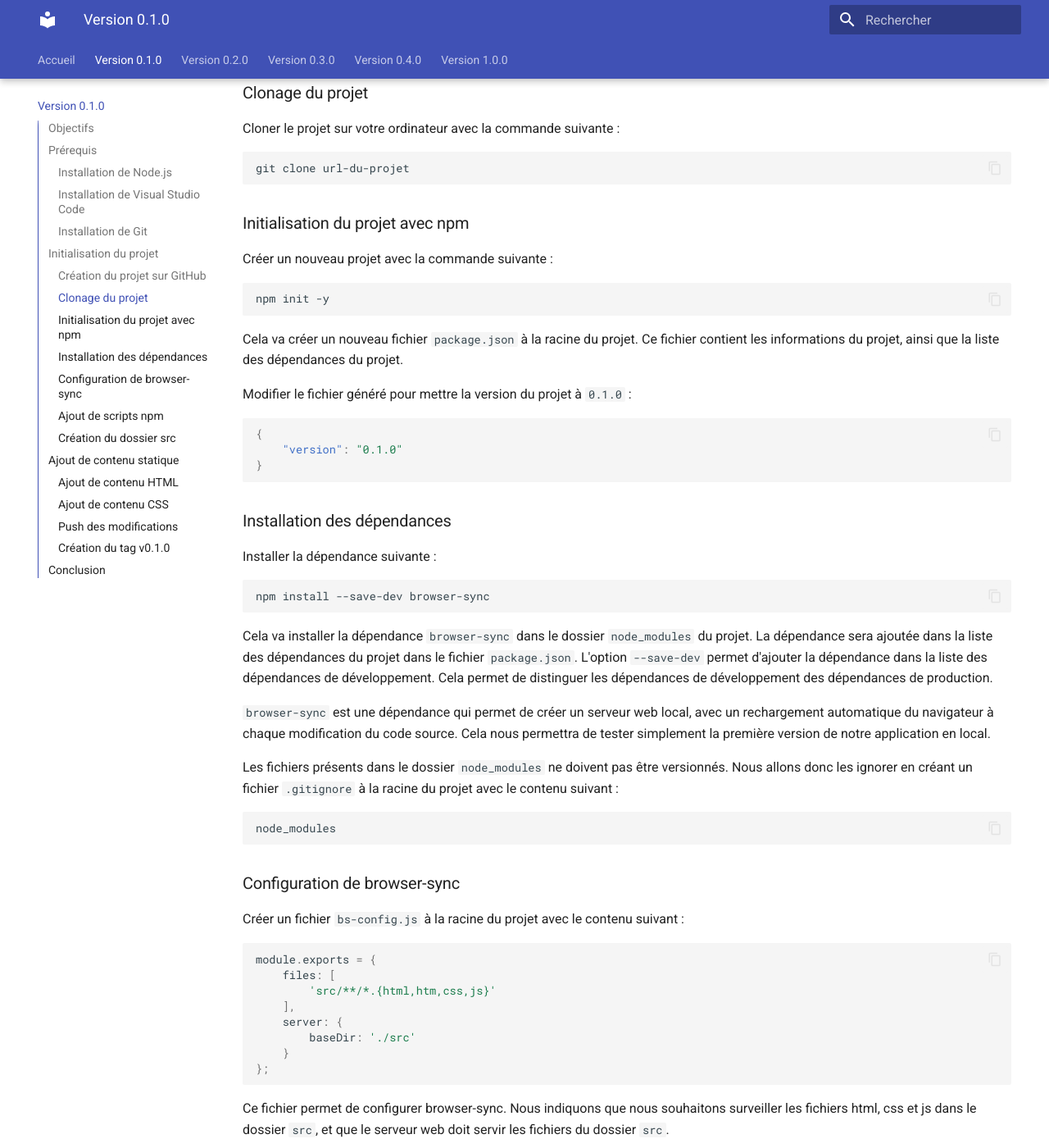
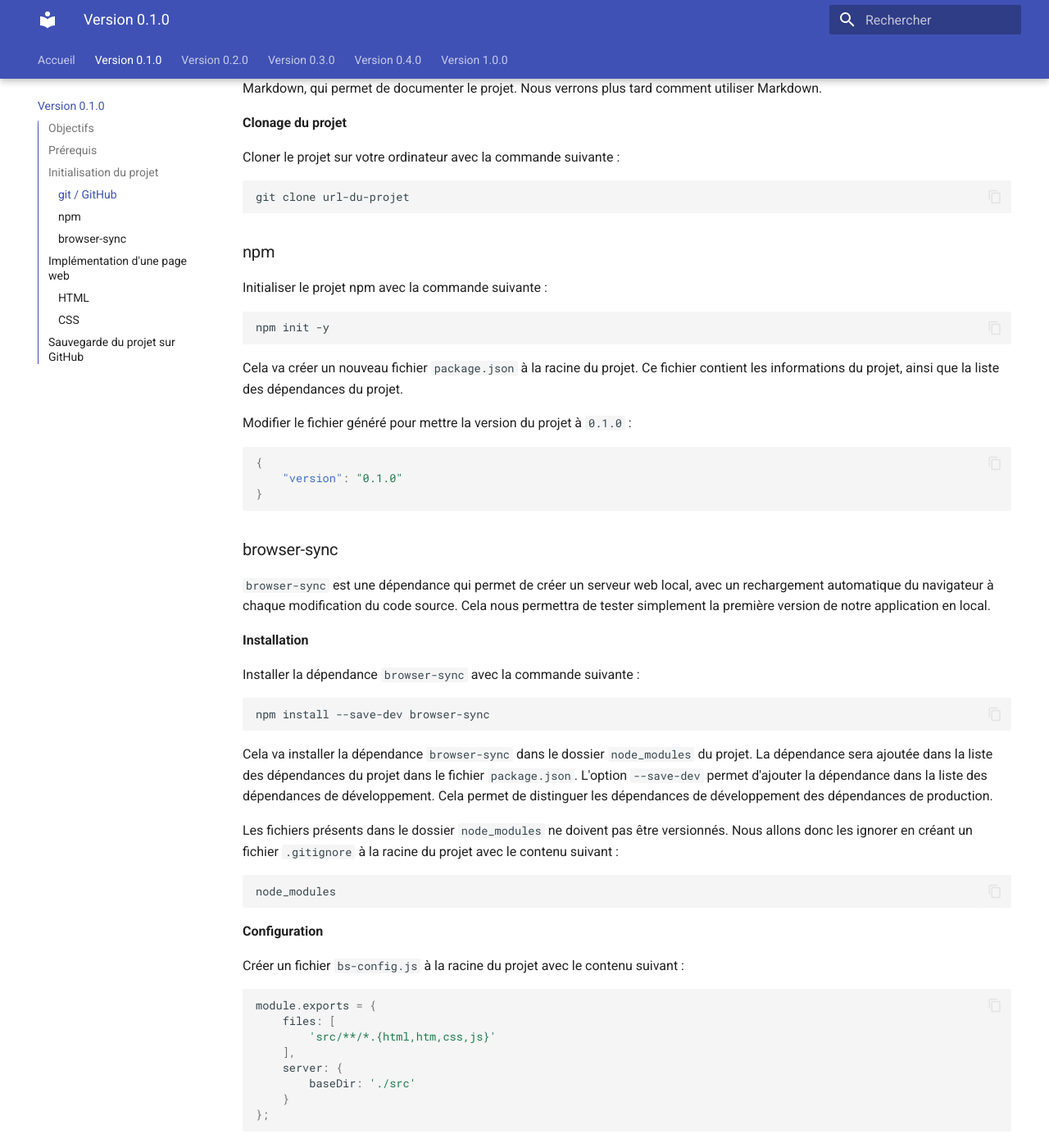
Before and after one commit to but-sd/guide-marvel-app, an MkDocs documentation site: the page built from docs/version-0.1.0.md, in a window 1280 px wide and 1400 px high, scrolled down 1662 px. Shown: the whole window at 82% size. Built offline with MkDocs 1.6.1 and Material for MkDocs 9.7.7, drawn with Linux system fonts in a browser that asks for light colours; some of the changed text lies outside the part shown.

Commit message:
rework version 0.1.0

````diff
--- a/docs/version-0.1.0.md
+++ b/docs/version-0.1.0.md
@@ -2,14 +2,16 @@
 
 ## Objectifs
 
-Dans cette première version 0.1.0, nous allons implémenter les fonctionnalités suivantes :
-
-- Utilisation de git pour gérer l'historique des modifications du projet
-- Utilisation de npm pour gérer les dépendances du projet
-- Implémentation d'une page web avec HTML, CSS et JavaScript
+- Initialisation du projet
+    - Utilisation de git pour gérer l'historique des modifications du projet
+    - Utilisation de npm pour gérer les dépendances du projet
+    - Utilisation de browser-sync pour créer un serveur web local
+- Implémentation d'une page web
     - Contenu statique de la page HTML (**H**yper**T**ext **M**arkup **L**anguage)
     - Application du style avec CSS (**C**ascading **S**tyle **S**heets)
-    - Ajout d'interactivité avec **J**ava**S**cript pour afficher les personnages de Marvel
+- Sauvegarde du projet sur GitHub
+
+Flow git de la version 0.1.0 :
 
 ```mermaid
 gitGraph
@@ -22,7 +24,7 @@
 
 ## Prérequis
 
-### Installation de Node.js
+**Installation de Node.js**
 
 Node.js est un environnement d'exécution JavaScript. Il permet d'exécuter du code JavaScript en dehors d'un navigateur web. Il est basé sur le moteur JavaScript V8 de Google, qui est le moteur JavaScript utilisé par le navigateur Chrome.
 
@@ -32,7 +34,7 @@
 
 Nous irons plus loin avec Node.js plus tard, pour utiliser des librairies JavaScript telles que React, qui est une librairie JavaScript développée par Facebook, qui permet de créer des interfaces utilisateur.
 
-### Installation de Visual Studio Code
+**Installation de Visual Studio Code**
 
 Visual Studio Code est un éditeur de code open source, développé par Microsoft. Il est disponible pour Windows, Mac et Linux.
 
@@ -40,7 +42,7 @@
 
 Visual Studio Code est un éditeur de code très complet, qui permet de développer dans de nombreux langages de programmation. Il est très utilisé par les développeurs JavaScript, car il permet d'installer des extensions pour améliorer l'expérience de développement. Nous verrons plus tard comment installer des extensions pour Visual Studio Code.
 
-### Installation de Git
+**Installation de Git**
 
 Git est un logiciel de gestion de versions décentralisé. Il permet de gérer l'historique des modifications d'un projet. Il est utilisé par GitHub, qui est un service web d'hébergement et de gestion de code source.
 
@@ -52,13 +54,15 @@
 
 ## Initialisation du projet
 
-### Création du projet sur GitHub
+### git / GitHub
+
+**Création du projet sur GitHub**
 
 Créer un nouveau projet sur [GitHub](https://github.com){:target="_blank"} avec le nom `marvel-app`. Cocher la case `Initialize this repository with a README`.
 
 Cela va créer un nouveau dépôt de code sur GitHub, avec un fichier README.md. Le fichier README.md est un fichier au format Markdown, qui permet de documenter le projet. Nous verrons plus tard comment utiliser Markdown.
 
-### Clonage du projet
+**Clonage du projet**
 
 Cloner le projet sur votre ordinateur avec la commande suivante :
 
@@ -66,9 +70,9 @@
 git clone url-du-projet
 ```
 
-### Initialisation du projet avec npm
+### npm
 
-Créer un nouveau projet avec la commande suivante :
+Initialiser le projet npm avec la commande suivante :
 
 ```bash
 npm init -y
@@ -84,9 +88,13 @@
 }
 ```
 
-### Installation des dépendances
+### browser-sync
 
-Installer la dépendance suivante :
+`browser-sync` est une dépendance qui permet de créer un serveur web local, avec un rechargement automatique du navigateur à chaque modification du code source. Cela nous permettra de tester simplement la première version de notre application en local.
+
+**Installation**
+
+Installer la dépendance `browser-sync` avec la commande suivante :
 
 ```bash
 npm install --save-dev browser-sync
@@ -94,7 +102,6 @@
 
 Cela va installer la dépendance `browser-sync` dans le dossier `node_modules` du projet. La dépendance sera ajoutée dans la liste des dépendances du projet dans le fichier `package.json`. L'option `--save-dev` permet d'ajouter la dépendance dans la liste des dépendances de développement. Cela permet de distinguer les dépendances de développement des dépendances de production.
 
-`browser-sync` est une dépendance qui permet de créer un serveur web local, avec un rechargement automatique du navigateur à chaque modification du code source. Cela nous permettra de tester simplement la première version de notre application en local.
 
 Les fichiers présents dans le dossier `node_modules` ne doivent pas être versionnés. Nous allons donc les ignorer en créant un fichier `.gitignore` à la racine du projet avec le contenu suivant :
 
@@ -102,7 +109,7 @@
 node_modules
 ```
 
-### Configuration de browser-sync
+**Configuration**
 
 Créer un fichier `bs-config.js` à la racine du projet avec le contenu suivant :
 
@@ -119,7 +126,7 @@
 
 Ce fichier permet de configurer browser-sync. Nous indiquons que nous souhaitons surveiller les fichiers html, css et js dans le dossier `src`, et que le serveur web doit servir les fichiers du dossier `src`.
 
-### Ajout de scripts npm
+**Exécution**
 
 Modifier le fichier `package.json` pour ajouter les scripts suivants :
 
@@ -136,8 +143,6 @@
 ```bash
 npm start
 ```
-
-### Création du dossier `src`
 
 Créer un dossier `src` à la racine du projet. Ce dossier contiendra le code source de notre application.
 
@@ -172,9 +177,9 @@
 git commit -m "Hello, World!"
 ```
 
-## Ajout de contenu statique
+## Implémentation d'une page web
 
-### Ajout de contenu HTML
+### HTML
 
 Modifier le fichier `index.html` pour mettre le contenu suivant :
 
@@ -215,7 +220,7 @@
 git commit -m "Add static content"
 ```
 
-### Ajout de contenu CSS
+### CSS
 
 Créer un fichier `src/style.css` avec le contenu suivant :
 
@@ -225,7 +230,6 @@
     margin: 0;
     padding: 0;
 }
-
 ```
 
 Modifier le fichier `index.html` pour ajouter le lien vers le fichier `style.css` :
@@ -272,7 +276,7 @@
 git commit -m "Add style"
 ```
 
-### Push des modifications
+## Sauvegarde du projet sur GitHub
 
 Envoyer les modifications sur GitHub avec la commande suivante :
 
@@ -280,7 +284,7 @@
 git push
 ```
 
-### Création du tag `v0.1.0`
+**Création d'un tag**
 
 Créer un tag `v0.1.0` avec la commande suivante :
 
@@ -295,15 +299,3 @@
 ```bash
 git push origin v0.1.0
 ```
-
-## Conclusion
-
-Grâce à cette première version 0.1.0, nous avons appris à :
-
-- Préparer notre environnement de développement avec Node.js, Visual Studio Code et Git
-- Outiller notre projet pour faciliter le développement (browser-sync)
-- Utiliser git pour gérer l'historique des modifications du projet
-- Utiliser npm pour gérer les dépendances du projet
-- Implémenter une page web avec HTML, CSS
-    - Contenu statique de la page HTML (**H**yper**T**ext **M**arkup **L**anguage)
-    - Application du style avec CSS (**C**ascading **S**tyle **S**heets)
````
